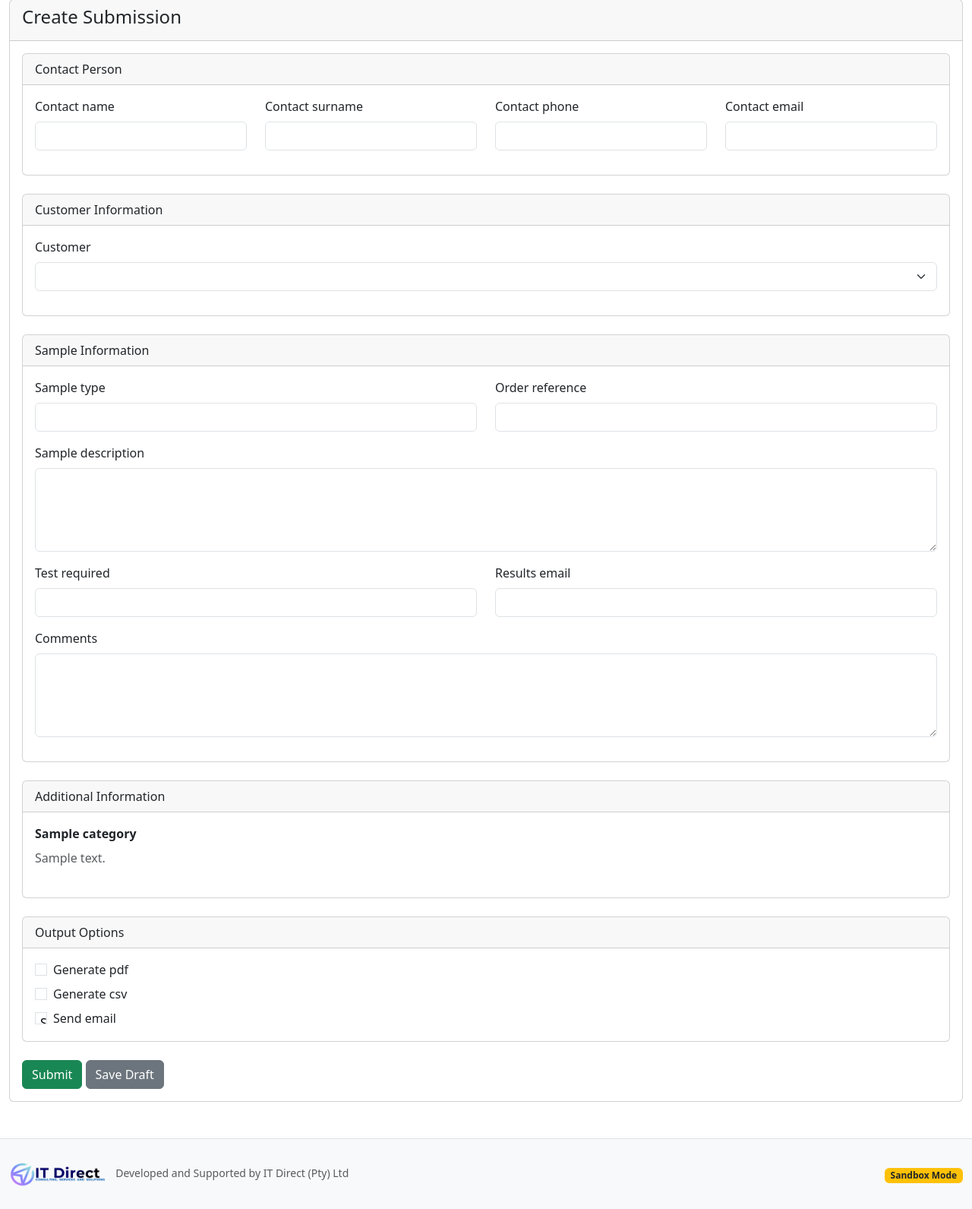
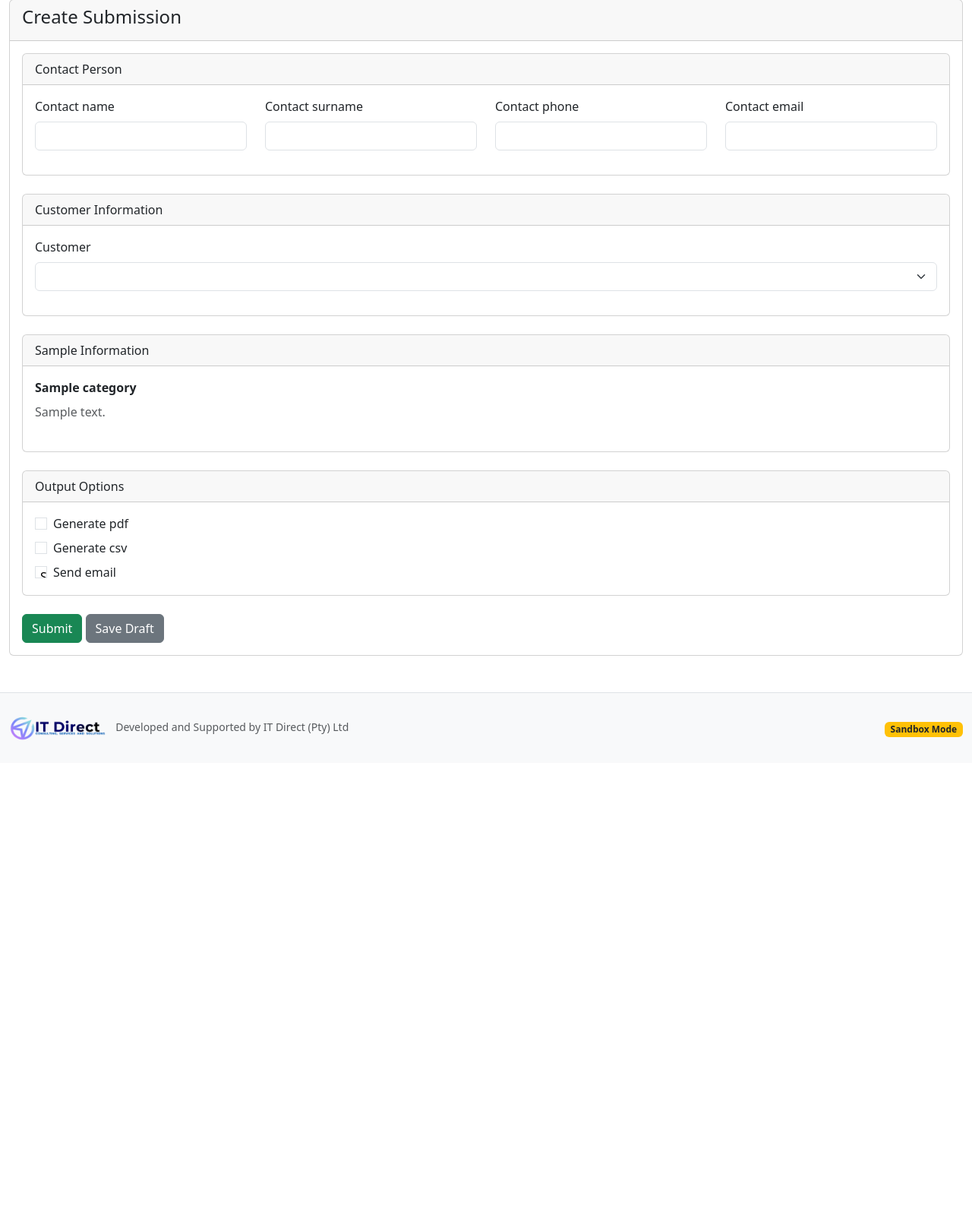
Before and after one commit to raynogrundling-stack/TestSamples, a Python web app: template templates/forms/submission_form.html in a window 1280 px wide. Shown: the part 139-1730 px from the top of the page at 76% size. After the commit the page ends 1113 px from the top, so only its background shows below. Run offline with Jinja, Linux system fonts and the light colour scheme; the template is opened without the code that fills it: most values are stand-ins (such as "Sample title", 1, 10 or a date in 2020); form fields are guessed from the names that the template uses.

Commit message:
Update submission_form.html

```diff
--- a/templates/forms/submission_form.html
+++ b/templates/forms/submission_form.html
@@ -1,281 +1,104 @@
 {% extends "base.html" %}
-
 {% block title %}
 New Submission
 {% endblock %}
-
 {% block content %}
-
 <div class="card">
-
     <div class="card-header">
         <h4>Create Submission</h4>
     </div>
-
     <div class="card-body">
-
         <form method="POST">
-
             {{ form.hidden_tag() }}
-
             <!-- Contact Person -->
-
             <div class="card mb-4">
-
                 <div class="card-header">
                     Contact Person
                 </div>
-
                 <div class="card-body">
-
                     <div class="row">
-
                         <div class="col-md-3">
-
                             <div class="mb-3">
-
                                 {{ form.contact_name.label(
                                     class="form-label"
                                 ) }}
-
                                 {{ form.contact_name(
                                     class="form-control"
                                 ) }}
-
                             </div>
-
                         </div>
-
                         <div class="col-md-3">
-
                             <div class="mb-3">
-
                                 {{ form.contact_surname.label(
                                     class="form-label"
                                 ) }}
-
                                 {{ form.contact_surname(
                                     class="form-control"
                                 ) }}
-
                             </div>
-
                         </div>
-
                         <div class="col-md-3">
-
                             <div class="mb-3">
-
                                 {{ form.contact_phone.label(
                                     class="form-label"
                                 ) }}
-
                                 {{ form.contact_phone(
                                     class="form-control"
                                 ) }}
-
                             </div>
-
                         </div>
-
                         <div class="col-md-3">
-
                             <div class="mb-3">
-
                                 {{ form.contact_email.label(
                                     class="form-label"
                                 ) }}
-
                                 {{ form.contact_email(
                                     class="form-control"
                                 ) }}
-
                             </div>
-
                         </div>
-
                     </div>
-
                 </div>
-
             </div>
-
             <!-- Customer -->
-
             <div class="card mb-4">
-
                 <div class="card-header">
                     Customer Information
                 </div>
-
                 <div class="card-body">
-
                     <div class="row">
-
                         <div class="col-md-12">
-
                             <div class="mb-3">
-
                                 {{ form.customer_id.label(
                                     class="form-label"
                                 ) }}
-
                                 {{ form.customer_id(
                                     class="form-select"
                                 ) }}
-
                             </div>
-
                         </div>
-
                     </div>
-
                 </div>
-
             </div>
-
             <!-- Sample -->
-
+            <!-- Dynamic Dropdowns -->
+            {% if dropdown_categories %}
             <div class="card mb-4">
-
                 <div class="card-header">
                     Sample Information
                 </div>
-
                 <div class="card-body">
-
-                    <div class="row">
-
-                        <div class="col-md-6">
-
-                            <div class="mb-3">
-
-                                {{ form.sample_type.label(
-                                    class="form-label"
-                                ) }}
-
-                                {{ form.sample_type(
-                                    class="form-control"
-                                ) }}
-
-                            </div>
-
-                        </div>
-
-                        <div class="col-md-6">
-
-                            <div class="mb-3">
-
-                                {{ form.order_reference.label(
-                                    class="form-label"
-                                ) }}
-
-                                {{ form.order_reference(
-                                    class="form-control"
-                                ) }}
-
-                            </div>
-
-                        </div>
-
-                    </div>
-
-                    <div class="mb-3">
-
-                        {{ form.sample_description.label(
-                            class="form-label"
-                        ) }}
-
-                        {{ form.sample_description(
-                            class="form-control",
-                            rows="4"
-                        ) }}
-
-                    </div>
-
-                    <div class="row">
-
-                        <div class="col-md-6">
-
-                            <div class="mb-3">
-
-                                {{ form.test_required.label(
-                                    class="form-label"
-                                ) }}
-
-                                {{ form.test_required(
-                                    class="form-control"
-                                ) }}
-
-                            </div>
-
-                        </div>
-
-                        <div class="col-md-6">
-
-                            <div class="mb-3">
-
-                                {{ form.results_email.label(
-                                    class="form-label"
-                                ) }}
-
-                                {{ form.results_email(
-                                    class="form-control"
-                                ) }}
-
-                            </div>
-
-                        </div>
-
-                    </div>
-
-                    <div class="mb-3">
-
-                        {{ form.comments.label(
-                            class="form-label"
-                        ) }}
-
-                        {{ form.comments(
-                            class="form-control",
-                            rows="4"
-                        ) }}
-
-                    </div>
-
-                </div>
-
-            </div>
-
-            <!-- Dynamic Dropdowns -->
-
-            {% if dropdown_categories %}
-
-            <div class="card mb-4">
-
-                <div class="card-header">
-                    Additional Information
-                </div>
-
-                <div class="card-body">
-
                     {% for category in dropdown_categories %}
-
                     <div class="mb-4">
-
                         <label class="form-label fw-bold">
                             {{ category.name }}
                         </label>
-
                         {% if category.description %}
-
                         <div class="text-muted mb-2">
                             {{ category.description }}
                         </div>
-
                         {% endif %}
-
                         {% if category.input_type == "dropdown" %}
-
                         <select
                             class="form-select"
                             name="dropdown_{{ category.id }}">
@@ -283,161 +106,103 @@ New Submission
                             <option value="">
                                 Select an Option
                             </option>
-
                             {% for option in category.options %}
-
                                 {% if option.active and not option.deleted %}
-
                                 <option
                                     value="{{ option.value }}">
                                     {{ option.value }}
                                 </option>
-
                                 {% endif %}
-
                             {% endfor %}
-
                         </select>
-
                         {% elif category.input_type == "checklist" %}
-
                             {% for option in category.options %}
-
                                 {% if option.active and not option.deleted %}
-
                                 <div class="form-check">
-
                                     <input
                                         class="form-check-input"
                                         type="checkbox"
                                         name="dropdown_{{ category.id }}"
                                         value="{{ option.value }}"
                                         id="option_{{ option.id }}">
-
                                     <label
                                         class="form-check-label"
                                         for="option_{{ option.id }}">
-
                                         {{ option.value }}
-
                                     </label>
-
                                 </div>
-
                                 {% endif %}
-
                             {% endfor %}
-
                         {% endif %}
-
                     </div>
-
                     {% endfor %}
-
                 </div>
-
             </div>
-
             {% endif %}
-
             <!-- Output -->
-
             <div class="card mb-4">
-
                 <div class="card-header">
                     Output Options
                 </div>
-
                 <div class="card-body">
-
                     <div class="form-check mb-2">
-
                         {{ form.generate_pdf(
                             class="form-check-input"
                         ) }}
-
                         {{ form.generate_pdf.label(
                             class="form-check-label"
                         ) }}
-
                     </div>
-
                     <div class="form-check mb-2">
-
                         {{ form.generate_csv(
                             class="form-check-input"
                         ) }}
-
                         {{ form.generate_csv.label(
                             class="form-check-label"
                         ) }}
-
                     </div>
-
                     <div class="form-check">
-
                         {{ form.send_email(
                             class="form-check-input"
                         ) }}
-
                         {{ form.send_email.label(
                             class="form-check-label"
                         ) }}
-
                     </div>
-
                 </div>
-
             </div>
-
             <div class="mt-3">
-
                 {{ form.submit(
                     class="btn btn-success"
                 ) }}
-
                 <button
                     type="button"
                     id="saveDraft"
                     class="btn btn-secondary">
-
                     Save Draft
-
                 </button>
-
             </div>
-
         </form>
-
     </div>
-
 </div>
-
 {% endblock %}
-
 {% block scripts %}
-
 <script>
-
 document.getElementById(
     "saveDraft"
 ).addEventListener(
     "click",
     async () => {
-
         await fetch(
             "/submissions/draft",
             {
                 method: "POST"
             }
         );
-
         alert(
             "Draft saved."
         );
     }
 );
-
 </script>
-
 {% endblock %}
```
